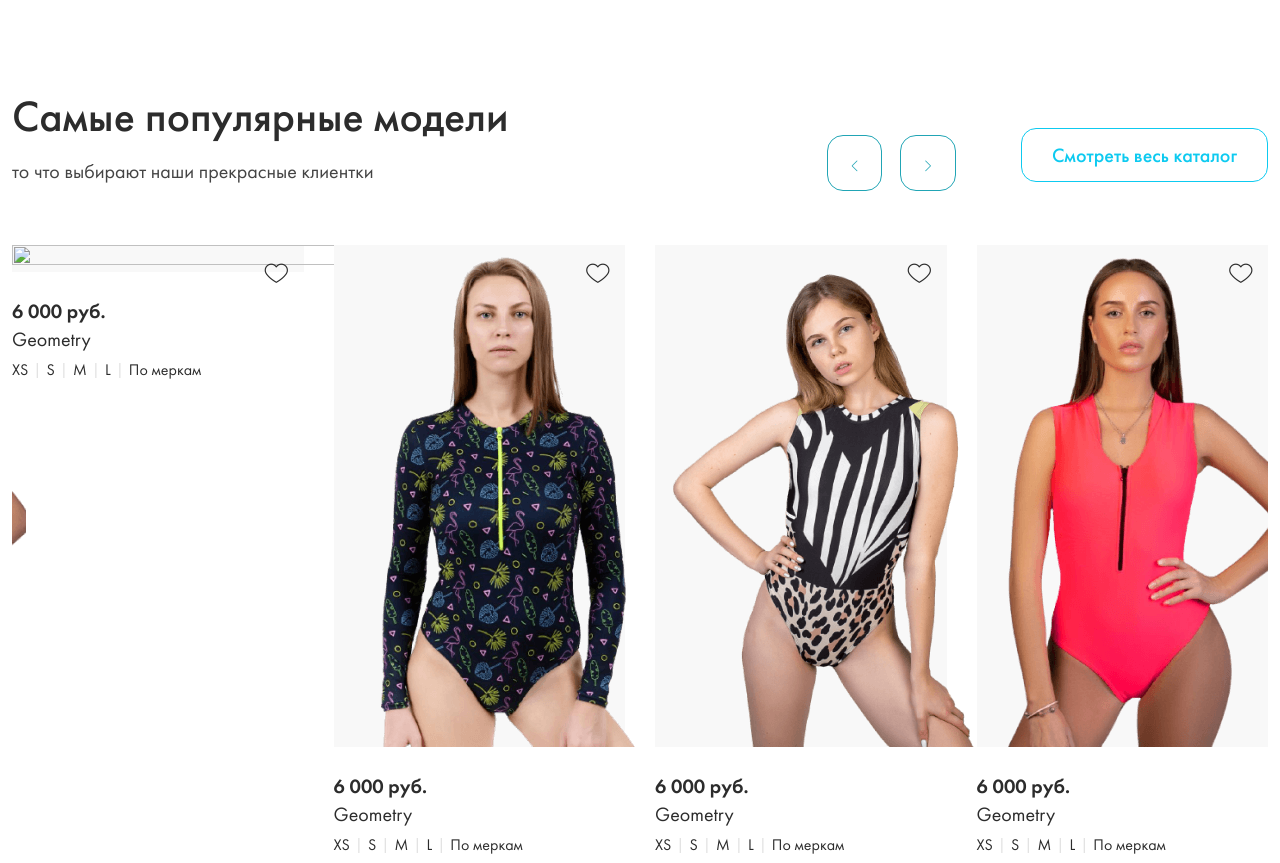
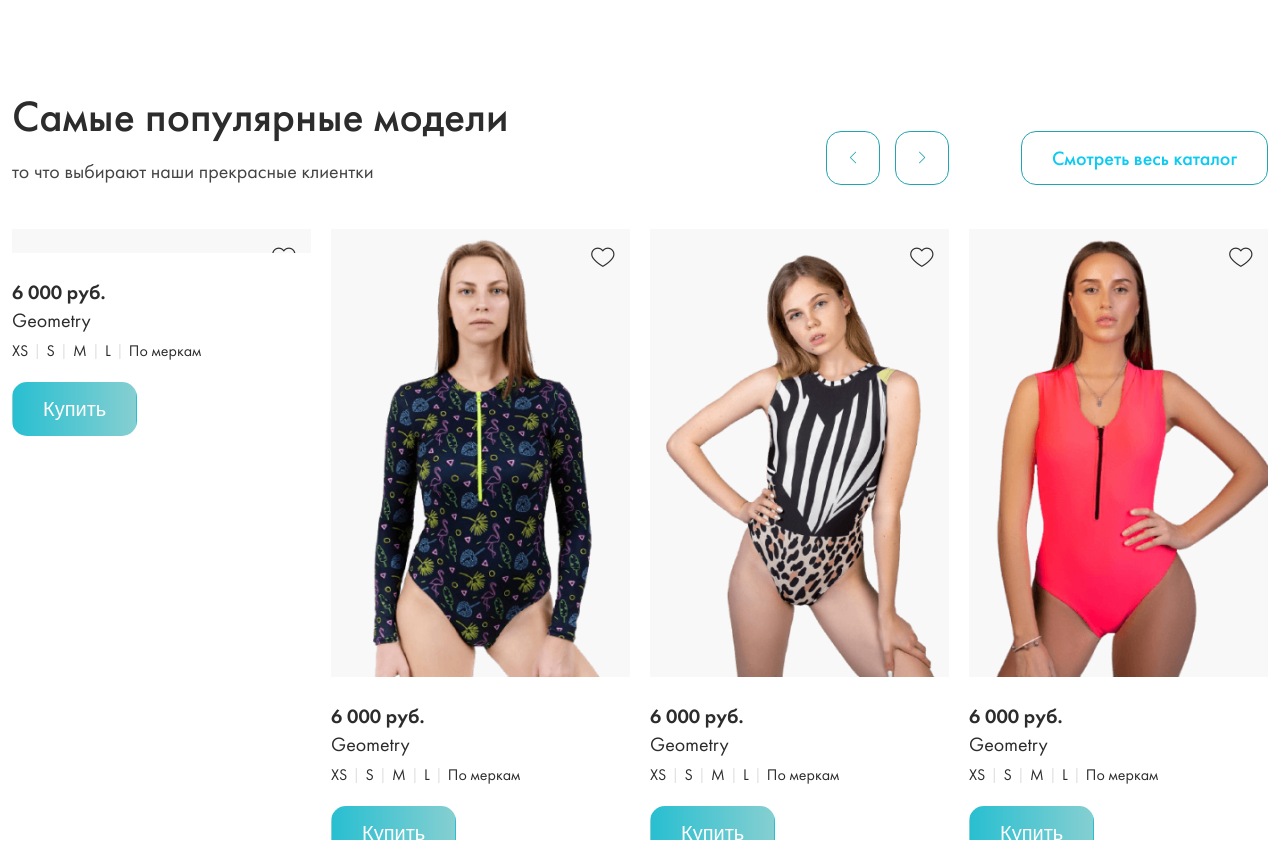
Before and after one commit to Gornichev/wave-harmony, a plain HTML site: page index.html in a window 1280 px wide. Shown: the part 920-1783 px from the top of the page. Drawn offline with nearby package versions, Linux system fonts and the light colour scheme; files whose address does not match are found by name.

Commit message:
fix swiper

```diff
--- a/index.html
+++ b/index.html
@@ -142,22 +142,32 @@
                 </div>
             </a>
     </section>
-    <!--    Section-intro Finish-->
+<!--    Section-intro Finish-->
 <!--    section-item-->
     <section class="section-item">
         <div class="container">
-            <div class="swiper Swiper-item">
+            <div class="swiper swiper-card">
                 <div class="item-header">
-                    <div class="row align-items-center">
-                        <div class="col">
-                            <h2 class="section-item-title">Самые популярные модели</h2>
-                            <p class="section-item-text">то что выбирают наши прекрасные клиентки</p>
+                    <div class="row row-padding-10 align-items-end">
+                        <div class="col-md-9">
+                            <div class="row align-items-end">
+                                <div class="col-md">
+                                    <div class="area-title">
+                                        <h2 class="section-item-title">Самые популярные модели</h2>
+                                        <p class="section-item-text">то что выбирают наши прекрасные клиентки</p>
+                                    </div>
+                                </div>
+                                <div class="col-md-auto">
+                                    <div class="button-control">
+                                        <div class="swiper-button swiper-button-prev"></div>
+                                        <div class="swiper-button swiper-button-next"></div>
+                                    </div>
+                                </div>
+                            </div>
                         </div>
-                        <div class="col-auto">
-                            <div class="item-wrapper">
-                                <div class="swiper-button-next"></div>
-                                <div class="swiper-button-prev"></div>
-                                <button type="button" class="btn btn-lg btn-outline-info">Смотреть весь каталог</button>
+                        <div class="col-md-3">
+                            <div class="text-end">
+                                <a href="#" class="btn btn-lg btn-outline-info">Смотреть весь каталог</a>
                             </div>
                         </div>
                     </div>
@@ -178,6 +188,7 @@
                                 <li><a  class="item-size-link" href="#">L</a></li>
                                 <li><a  class="item-size-link" href="#">По меркам</a></li>
                             </ul>
+                            <button class="btn btn-lg btn-gradient-primary">Купить</button>
                         </div>
                     </div>
                     <div class="swiper-slide">
@@ -195,6 +206,7 @@
                                 <li><a  class="item-size-link" href="#">L</a></li>
                                 <li><a  class="item-size-link" href="#">По меркам</a></li>
                             </ul>
+                            <button class="btn btn-lg btn-gradient-primary">Купить</button>
                         </div>
                     </div>
                     <div class="swiper-slide">
@@ -212,6 +224,7 @@
                                 <li><a  class="item-size-link" href="#">L</a></li>
                                 <li><a  class="item-size-link" href="#">По меркам</a></li>
                             </ul>
+                            <button class="btn btn-lg btn-gradient-primary">Купить</button>
                         </div>
                     </div>
                     <div class="swiper-slide">
@@ -229,6 +242,7 @@
                                 <li><a  class="item-size-link" href="#">L</a></li>
                                 <li><a  class="item-size-link" href="#">По меркам</a></li>
                             </ul>
+                            <button class="btn btn-lg btn-gradient-primary">Купить</button>
                         </div>
                     </div>
                 </div>
--- a/int/css/button.sass
+++ b/int/css/button.sass
@@ -14,3 +14,9 @@
 .btn-outline-info
 	color: $gradientColor
 	font-family: 'Futura-PT-Medium',sans-serif
+	border-color: $gradientColorOne
+
+.btn-gradient-primary
+	border: 1px solid transparent
+	background: linear-gradient(90deg, #28BFD1 0%, #85CFD1 100%)
+	color: $mainColor
--- a/int/css/carousel.sass
+++ b/int/css/carousel.sass
@@ -1,16 +1,8 @@
 @import "variables"
 
-.swiper
+.swiper-intro
 	width: 100%
 	height: 100%
-
-	.swiper-slide img
-		display: block
-		width: 100%
-		height: 100%
-		object-fit: cover
-		margin-bottom: 25px
-		min-width: 335px
 
 	.swiper-pagination
 		position: relative
@@ -26,8 +18,6 @@
 	.swiper-pagination-bullet-active
 		background: $mainColor
 		margin: 0
-
-.swiper-intro
 
 	.swiper-group
 		text-align: left
@@ -54,6 +44,13 @@
 		background-repeat: no-repeat
 		background-position: top
 		background-size: cover
+
+		img
+			display: block
+			width: 100%
+			height: 100%
+			object-fit: cover
+			min-width: 335px
 
 		.swiper-tool-tip
 			position: absolute
@@ -87,6 +84,7 @@
 			-webkit-transition: 0.5s ease
 
 		.icon-plus
+
 			&:hover
 				opacity: 0
 				transition: 0.5s
@@ -106,3 +104,51 @@
 
 .tooltip .tooltip-arrow:before
 	display: none
+
+.swiper-card
+
+	.swiper-slide
+		overflow: hidden
+		height: 611px
+		cursor: pointer
+
+		.item-footer
+			padding-top: 25px
+			position: relative
+			background-color: $mainColor
+			min-height: 183px
+			-webkit-transition: all .12s linear
+			-moz-transition: all .12s linear
+			-o-transition: all .12s linear
+			transition: all .12s linear
+
+			.btn
+				position: absolute
+				bottom: 0
+				left: 0
+
+		&:hover
+
+			.item-footer
+				transform: translateY(-79px)
+
+	.button-control
+		display: flex
+
+		.swiper-button
+			top: 0
+			left: 0
+			right: 0
+			position: relative
+			border: 1px solid $gradientColorOne
+			border-radius: 15px
+			height: 54px
+			width: 54px
+			color: $gradientColorOne
+			padding: 0
+
+			&:after
+				font-size: 12px
+
+			& + .swiper-button
+				margin-left: 15px
--- a/int/css/main.sass
+++ b/int/css/main.sass
@@ -38,37 +38,7 @@ a
 			font-size: 20px
 			line-height: 28px
 			color: $secondColor
-
-		.item-wrapper
-			padding-top: 22px
-
-	.swiper-button-next
-		position: absolute
-		top: 10%
-		right: 26%
-
-		&:after
-			font-size: 11px
-			padding: 24px
-			color: $gradientColorOne
-			outline: 1px solid $gradientColorOne
-			border-radius: 15px
-			height: 54px
-			width: 54px
-
-	.swiper-button-prev
-		position: absolute
-		top: 10%
-		left: 66%
-
-		&:after
-			font-size: 11px
-			padding: 24px
-			color: $gradientColorOne
-			outline: 1px solid $gradientColorOne
-			border-radius: 15px
-			height: 54px
-			width: 54px
+			margin-bottom: 0
 
 	.item-body
 		position: relative
@@ -104,18 +74,20 @@ a
 			display: flex
 			list-style: none
 
-			li:after
-				content: "|"
-				width: 1px
-				height: 7px
-				color: $lightColor
-				margin: 0 7px
+			li
 
-			li:last-child:after
-				display: none
+				&:after
+					content: "|"
+					width: 1px
+					height: 7px
+					color: $lightColor
+					margin: 0 7px
 
-		.item-size-link
-				font-size: 16px
-				line-height: 22px
-				color: $mainText
-				font-family: "Futura-PT-Book", sans-serif
+				&:last-child:after
+					display: none
+
+			.item-size-link
+					font-size: 16px
+					line-height: 22px
+					color: $mainText
+					font-family: "Futura-PT-Book", sans-serif
--- a/int/css/theme.sass
+++ b/int/css/theme.sass
@@ -1,9 +1,17 @@
 @import "variables"
+
+.row-padding-10
+	margin-left: -10px !important
+	margin-right: -10px !important
+
+	& > *
+		padding-left: 10px !important
+		padding-right: 10px !important
 
 .row-padding-20
 	margin-left: -20px !important
 	margin-right: -20px !important
 
-.row-padding-20 > *
-	padding-left: 20px !important
-	padding-right: 20px !important
+	& > *
+		padding-left: 20px !important
+		padding-right: 20px !important
--- a/int/js/main.js
+++ b/int/js/main.js
@@ -10,9 +10,9 @@ var tooltipList = tooltipTriggerList.map(function (tooltipTriggerEl) {
     return new bootstrap.Tooltip(tooltipTriggerEl)
 })
 // Slider-item
-const SwiperItem = new Swiper(".Swiper-item", {
+const SwiperItem = new Swiper(".swiper-card", {
     slidesPerView: 4,
-    spaceBetween: 30,
+    spaceBetween: 20,
     loop: true,
     loopFillGroupWithBlank: true,
     pagination: {
```
Also changed, not shown: int/css/сommon.css, 1 other file.
